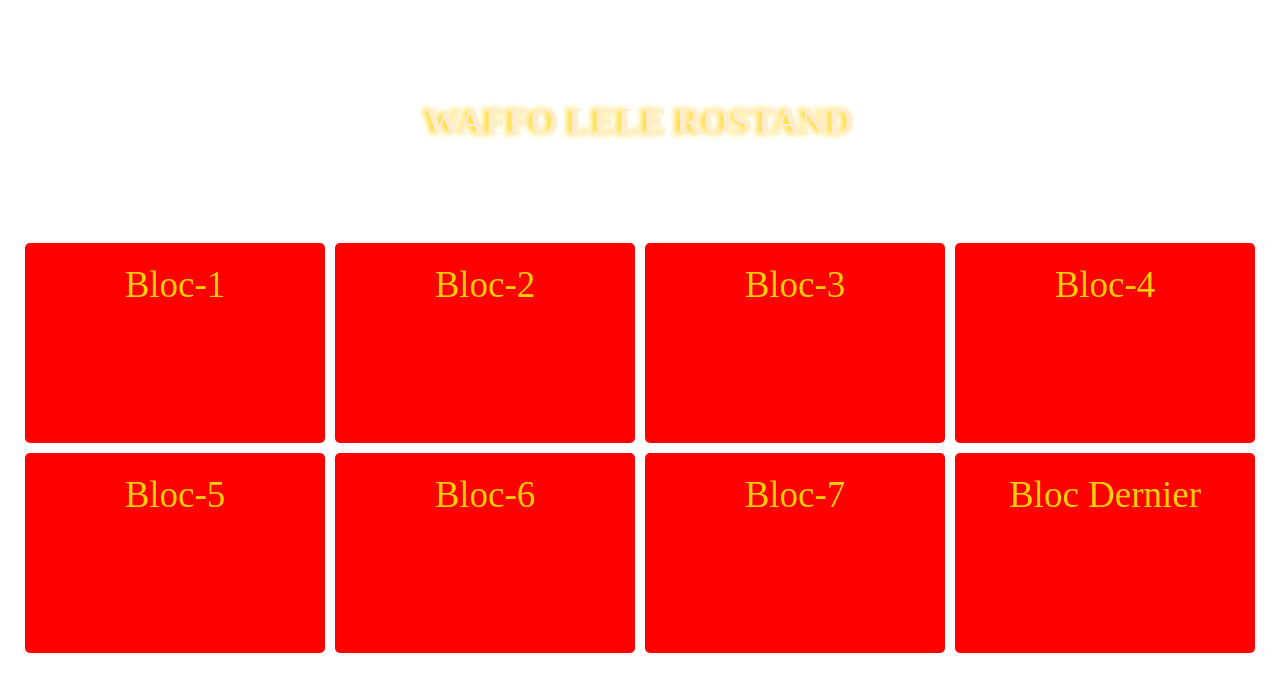
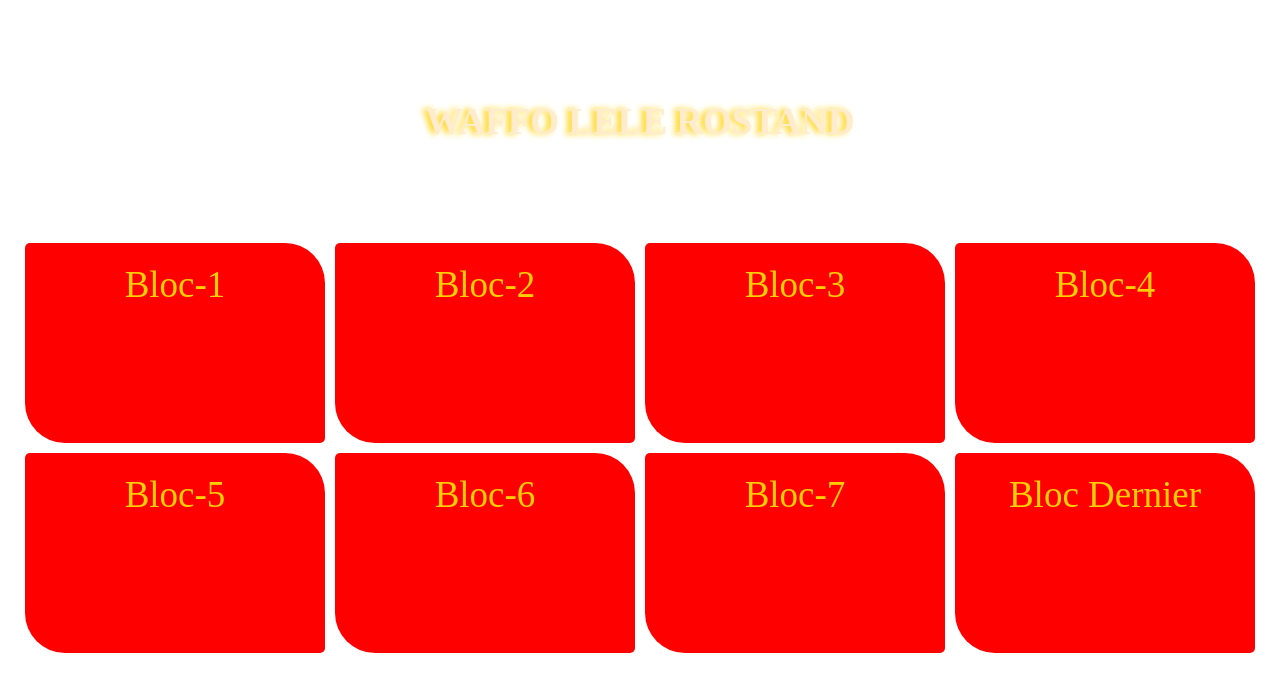
Before and after one commit to rosto-infinity/css3First, a plain HTML site: page index.html in a window 1280 px wide. Shown: the top 692 px of the page. Drawn offline with Linux system fonts and the light colour scheme.

Commit message:
text1 css3

```diff
--- a/style.css
+++ b/style.css
@@ -28,9 +28,10 @@ body {
     height: 200px;
     background: red;
     padding: 20px;
-    border-radius: 5px;
+    border-radius: 5px 40px 5px;
     color: #ffd001;
     text-transform: capitalize;
+    bottom: 3px solid black;
 }
 
 h1 {
```
